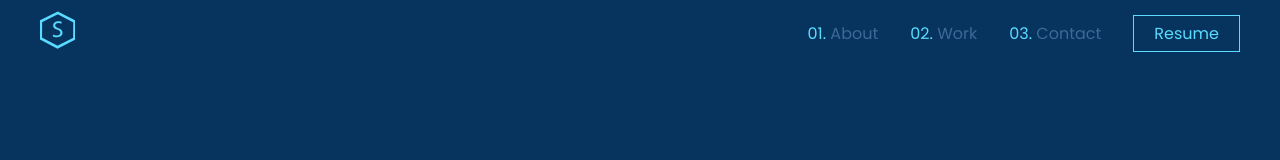
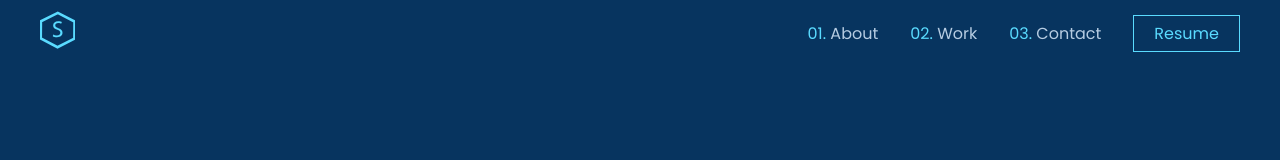
Before and after one commit to StroverIT/portfolio, a React (Create React App) app: page / in a window 1280 px wide. Shown: the top 160 px of the page. Built offline with nearby package versions, Linux system fonts and the light colour scheme.

Commit message:
Chaning links colors

```diff
--- a/src/components/nav/navLinks/navLinks.scss
+++ b/src/components/nav/navLinks/navLinks.scss
@@ -9,6 +9,9 @@
    ul li{
         margin-top: 30px;
         font-size: 1.20rem;
+          a{
+                color: $secondary-color-lighter;
+          }
         @include lg{
         margin-top: 0;
         font-size: 1rem;
```
